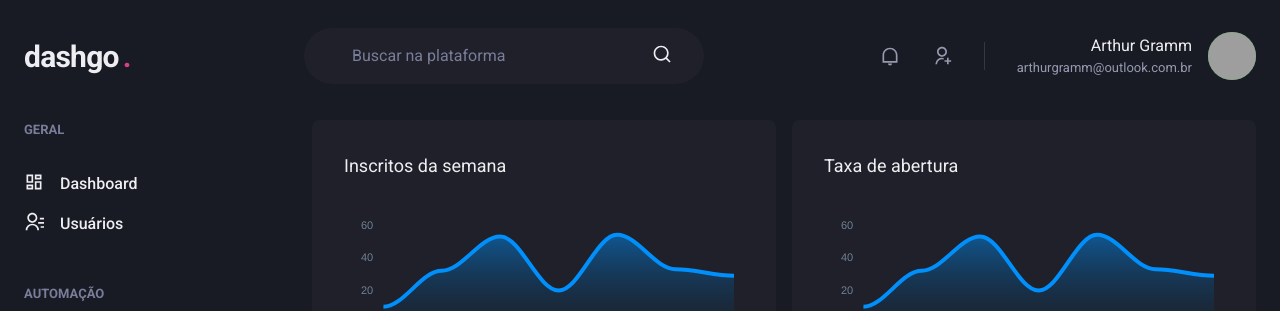
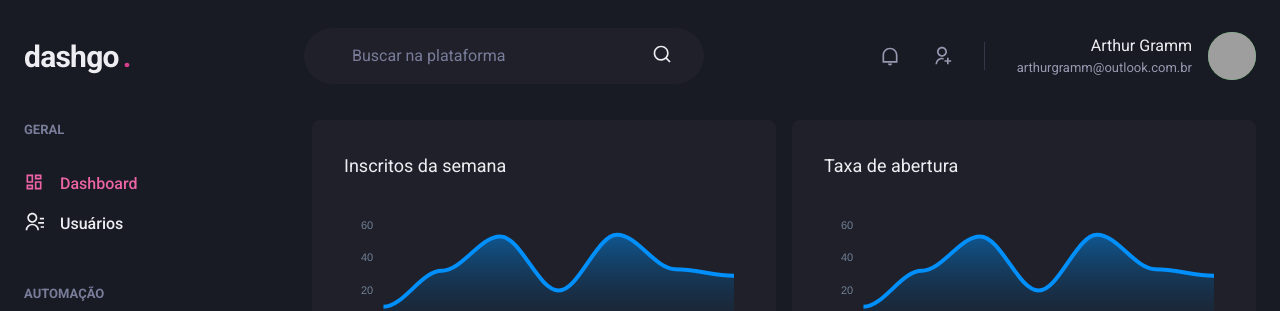
Before and after one commit to grammarthurf/dashgo, a Next.js app: page /dashboard in a window 1280 px wide. Shown: the top 311 px of the page. Built offline with nearby package versions, Linux system fonts and the light colour scheme; grey boxes are pictures that could not be loaded.

Commit message:
finished active link component

```diff
--- /dev/null
+++ b/src/components/ActiveLink.tsx
@@ -0,0 +1,36 @@
+import { cloneElement, ReactElement } from 'react';
+import Link, { LinkProps } from 'next/link';
+import { useRouter } from 'next/router';
+
+interface ActiveLinkProps extends LinkProps {
+  children: ReactElement;
+  shouldMatchExactHref?: boolean;
+}
+
+export function ActiveLink({
+  children,
+  shouldMatchExactHref = false,
+  ...rest
+}: ActiveLinkProps) {
+  const { asPath } = useRouter();
+  let isActive = false;
+
+  if (shouldMatchExactHref && (asPath === rest.href || asPath === rest.as)) {
+    isActive = true;
+  }
+
+  if (
+    !shouldMatchExactHref &&
+    (asPath.startsWith(String(rest.href)) || asPath.startsWith(String(rest.as)))
+    ) {
+      isActive = true;
+    }
+
+  return (
+    <Link {...rest}>
+      {cloneElement(children, {
+        color: isActive ? 'pink.400' : 'gray.50'
+      })}
+    </Link>
+  );
+}
--- a/src/components/Sidebar/NavLink.tsx
+++ b/src/components/Sidebar/NavLink.tsx
@@ -1,6 +1,7 @@
 import { ElementType } from 'react';
 import { Link as ChakraLink, Icon, Text, LinkProps } from '@chakra-ui/react';
-import Link from 'next/link';
+
+import { ActiveLink } from '../ActiveLink';
 
 interface NavLinkProps extends LinkProps {
   icon: ElementType;
@@ -10,11 +11,11 @@
 
 export function NavLink({ icon, children, href, ...rest }: NavLinkProps) {
   return (
-    <Link href={href} passHref>
+    <ActiveLink href={href} passHref>
       <ChakraLink display="flex" align="center" {...rest}>
         <Icon as={icon} fontSize="20" />
         <Text ml="4" fontWeight="medium">{children}</Text>
       </ChakraLink>
-    </Link>
+    </ActiveLink>
   );
 }
```
